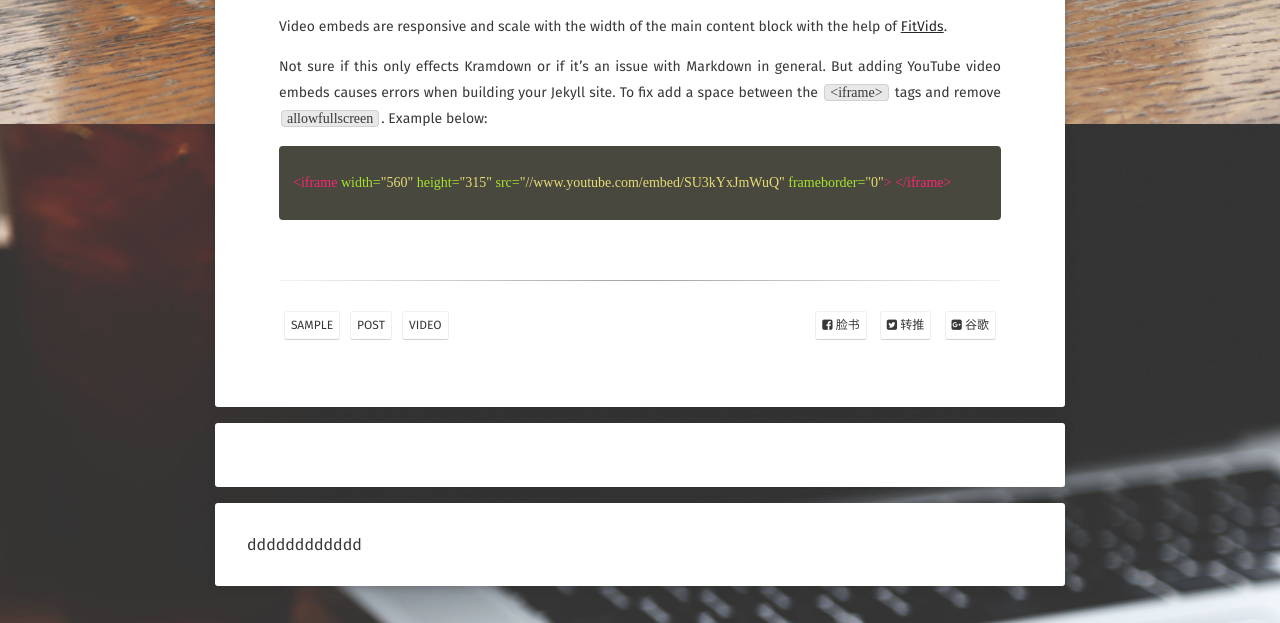
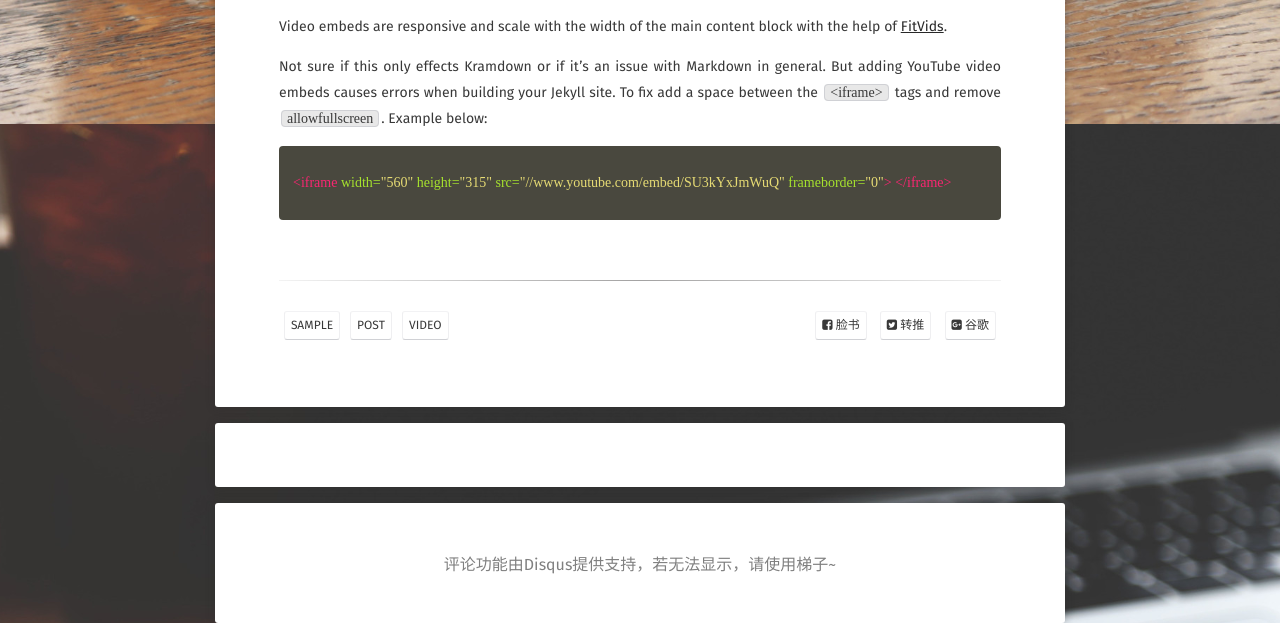
Before and after one commit to Zeyu-ZEYU/Shangbaize-Daoye.github.io, a Jekyll site: the page built from _posts/2013-06-25-video-post.md, in a window 1280 px wide. Shown: the part 776-1399 px from the top of the page. Built offline with Jekyll 4.4.1, drawn with Linux system fonts in a browser that asks for light colours; some web fonts are replaced; comment, search, counter and statistics services are not loaded.

Commit message:
initial commit

```diff
--- a/_layouts/post.html
+++ b/_layouts/post.html
@@ -38,7 +38,13 @@
                 </div>
             </div>
         </div>
-        {% if page.comments and site.disqus_shortname %}<section id="disqus_thread" class="animated fadeInUp"></section><!-- /#disqus_thread --><section  id="disqus_thread" class="animated fadeInUp">dddddddddddd</section>{% endif %}
+        {% if page.comments and site.disqus_shortname %}<section id="disqus_thread" class="animated fadeInUp"></section><!-- /#disqus_thread -->
+        <section id="disqus_thread" class="animated fadeInUp">
+            <p style="color:grey;text-align:center;">
+                评论功能由Disqus提供支持，若无法显示，请使用梯子~
+            </p>
+        </section>
+        {% endif %}
     </header>
     {% include scripts.html %}
     {% if site.mathjax == true %}
```
